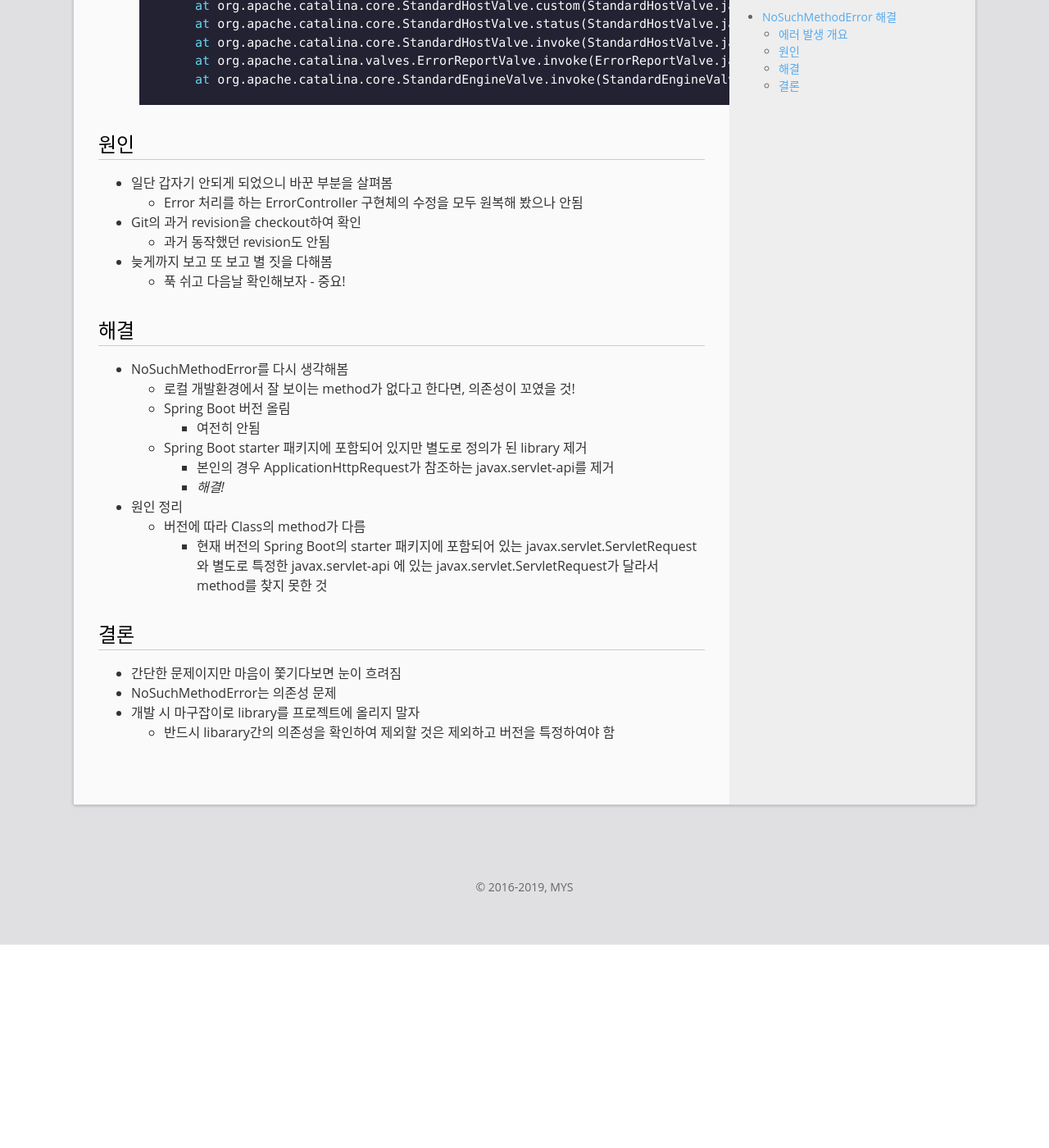
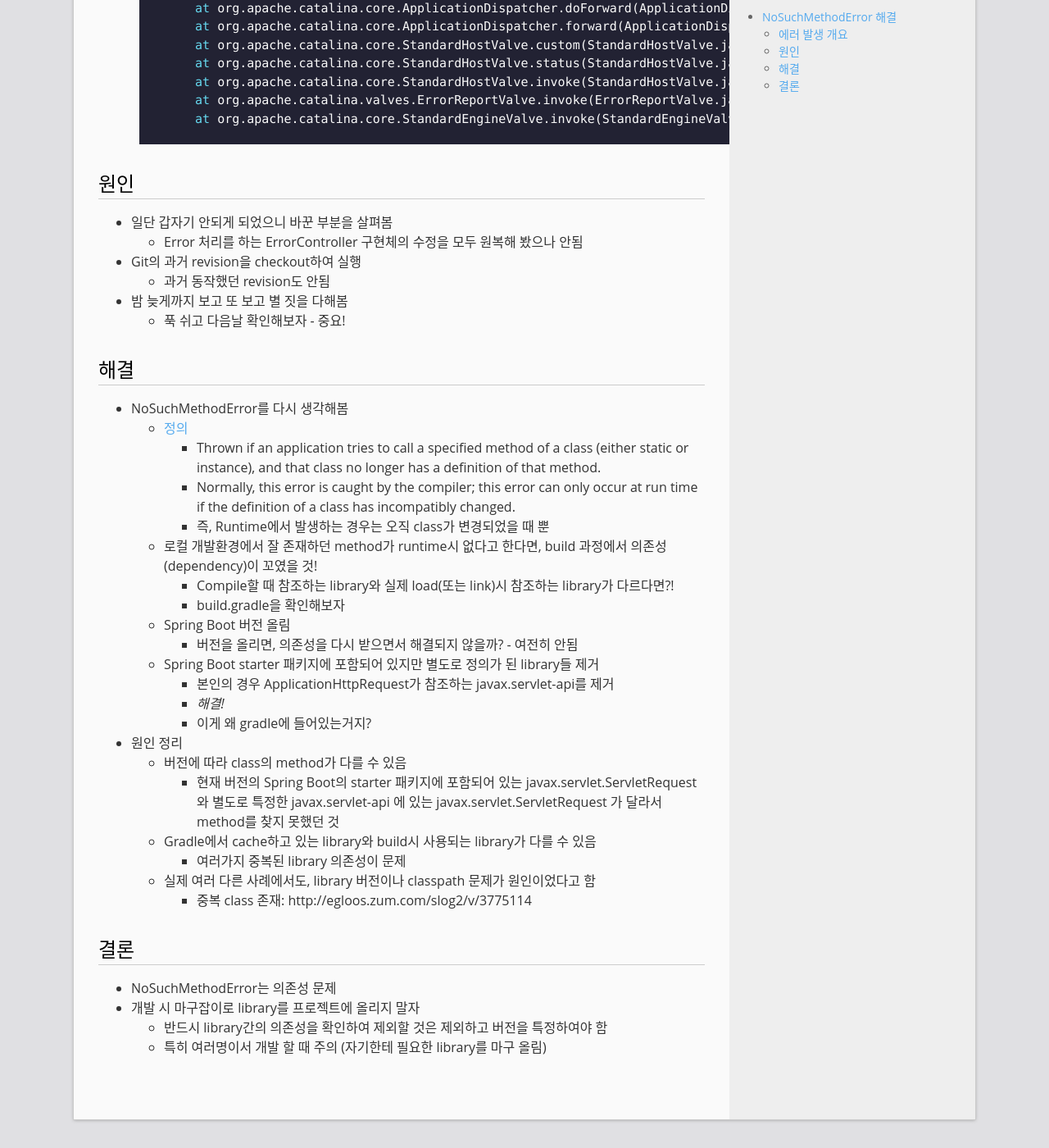
Before and after one commit to mystria/mystria.github.io, a Jekyll site: the page built from _posts/2019-12-01-fail-case-java-no-such-method-error.md, in a window 1280 px wide and 1400 px high, scrolled down 859 px. Shown: the whole window at 82% size. Built offline with Jekyll 4.4.1, drawn with Linux system fonts in a browser that asks for light colours; comment, search, counter and statistics services are not loaded; before the commit the page ends 2011 px from its top, so only the background shows below that; some of the changed text lies outside the part shown.

Commit message:
Content updated

```diff
--- a/_posts/2019-12-01-fail-case-java-no-such-method-error.md
+++ b/_posts/2019-12-01-fail-case-java-no-such-method-error.md
@@ -6,14 +6,14 @@ categories: Java
 comments: true
 ---
 # NoSuchMethodError 해결
-잘 동작하던 Spring Boot Web Application에서 NoSuchMethodError가 발생하기 시작했다.
+잘 동작하던 Spring Boot Web Application에서 실행 중 NoSuchMethodError가 발생하기 시작했다.
 
 ## 에러 발생 개요
 NoSuchMethodError는 없는 메소드를 호출할 때 발생한다. 그런데 그렇다면 compile할 때 error가 나야 하는거 아닌가?
 실제로 error가 발생하는 java 파일을 살펴보면 없다고 하는 method가 잘 있다.
 * 문제 사례
-  + Spring에서는 error를 처리하는 방법을 다양하게 제공하고 있다. 본인은 org.springframework.boot.web.servlet.error.ErrorController를 구현하여 error 를 처리한다.
-  + 며칠전까진 잘 됐는데 어느날 갑자기 error가 발생하자 아래와 같은 메시지를 띄우며 에러가 발생
+  + Spring에서는 error를 처리하는 방법을 다양하게 제공하고 있다. 본인은 org.springframework.boot.web.servlet.error.ErrorController를 구현(implements)하여 error 를 처리하고 있었다.
+  + 며칠전까진 잘 됐는데, 어느날 갑자기 404 같은 error 처리시 아래와 같은 메시지를 띄우며 에러가 발생
     ~~~ ssh
     2019-12-01_18:00:00.000 ERROR [localhost] - Exception Processing ErrorPage[errorCode=0, location=/error]
     java.lang.NoSuchMethodError: javax.servlet.http.HttpServletRequest.getHttpServletMapping()Ljavax/servlet/http/HttpServletMapping;
@@ -32,27 +32,36 @@ NoSuchMethodError는 없는 메소드를 호출할 때 발생한다. 그런데
 ## 원인
 * 일단 갑자기 안되게 되었으니 바꾼 부분을 살펴봄
   + Error 처리를 하는 ErrorController 구현체의 수정을 모두 원복해 봤으나 안됨
-* Git의 과거 revision을 checkout하여 확인
+* Git의 과거 revision을 checkout하여 실행
   + 과거 동작했던 revision도 안됨
-* 늦게까지 보고 또 보고 별 짓을 다해봄
+* 밤 늦게까지 보고 또 보고 별 짓을 다해봄
   + 푹 쉬고 다음날 확인해보자 - 중요!
 
 ## 해결
 * NoSuchMethodError를 다시 생각해봄
-  + 로컬 개발환경에서 잘 보이는 method가 없다고 한다면, 의존성이 꼬였을 것!
+  + [정의](https://docs.oracle.com/javase/9/docs/api/java/lang/NoSuchMethodError.html)
+    - Thrown if an application tries to call a specified method of a class (either static or instance), and that class no longer has a definition of that method.
+    - Normally, this error is caught by the compiler; this error can only occur at run time if the definition of a class has incompatibly changed.
+    - 즉, Runtime에서 발생하는 경우는 오직 class가 변경되었을 때 뿐
+  + 로컬 개발환경에서 잘 존재하던 method가 runtime시 없다고 한다면, build 과정에서 의존성(dependency)이 꼬였을 것!
+    - Compile할 때 참조하는 library와 실제 load(또는 link)시 참조하는 library가 다르다면?!
+    - build.gradle을 확인해보자
   + Spring Boot 버전 올림
-    - 여전히 안됨
-  + Spring Boot starter 패키지에 포함되어 있지만 별도로 정의가 된 library 제거
+    - 버전을 올리면, 의존성을 다시 받으면서 해결되지 않을까? - 여전히 안됨
+  + Spring Boot starter 패키지에 포함되어 있지만 별도로 정의가 된 library들 제거
     - 본인의 경우 ApplicationHttpRequest가 참조하는 javax.servlet-api를 제거
     - *해결!*
+    - 이게 왜 gradle에 들어있는거지?
 * 원인 정리
-  + 버전에 따라 Class의 method가 다름
-    - 현재 버전의 Spring Boot의 starter 패키지에 포함되어 있는 javax.servlet.ServletRequest 와 별도로 특정한 javax.servlet-api 에 있는 javax.servlet.ServletRequest가 달라서 method를 찾지 못한 것
-
-
+  + 버전에 따라 class의 method가 다를 수 있음
+    - 현재 버전의 Spring Boot의 starter 패키지에 포함되어 있는 javax.servlet.ServletRequest 와 별도로 특정한 javax.servlet-api 에 있는 javax.servlet.ServletRequest 가 달라서 method를 찾지 못했던 것
+  + Gradle에서 cache하고 있는 library와 build시 사용되는 library가 다를 수 있음
+    - 여러가지 중복된 library 의존성이 문제
+  + 실제 여러 다른 사례에서도, library 버전이나 classpath 문제가 원인이었다고 함
+    - 중복 class 존재: http://egloos.zum.com/slog2/v/3775114
 
 ## 결론
-* 간단한 문제이지만 마음이 쫓기다보면 눈이 흐려짐
 * NoSuchMethodError는 의존성 문제
 * 개발 시 마구잡이로 library를 프로젝트에 올리지 말자
-  + 반드시 libarary간의 의존성을 확인하여 제외할 것은 제외하고 버전을 특정하여야 함
+  + 반드시 library간의 의존성을 확인하여 제외할 것은 제외하고 버전을 특정하여야 함
+  + 특히 여러명이서 개발 할 때 주의 (자기한테 필요한 library를 마구 올림)
```
